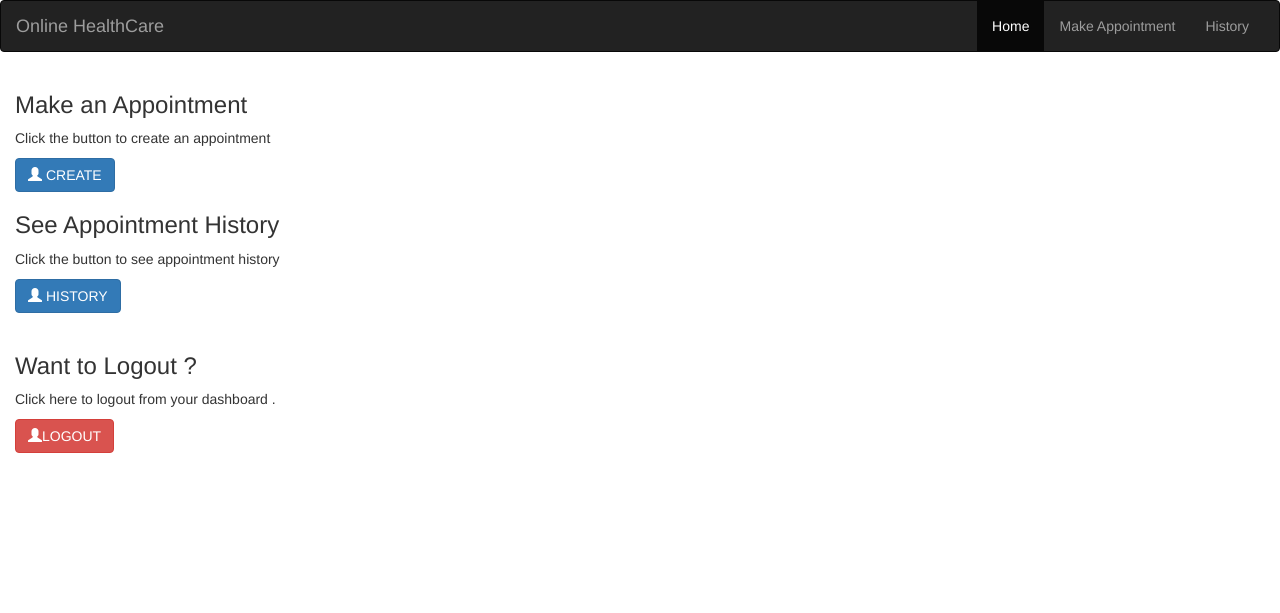
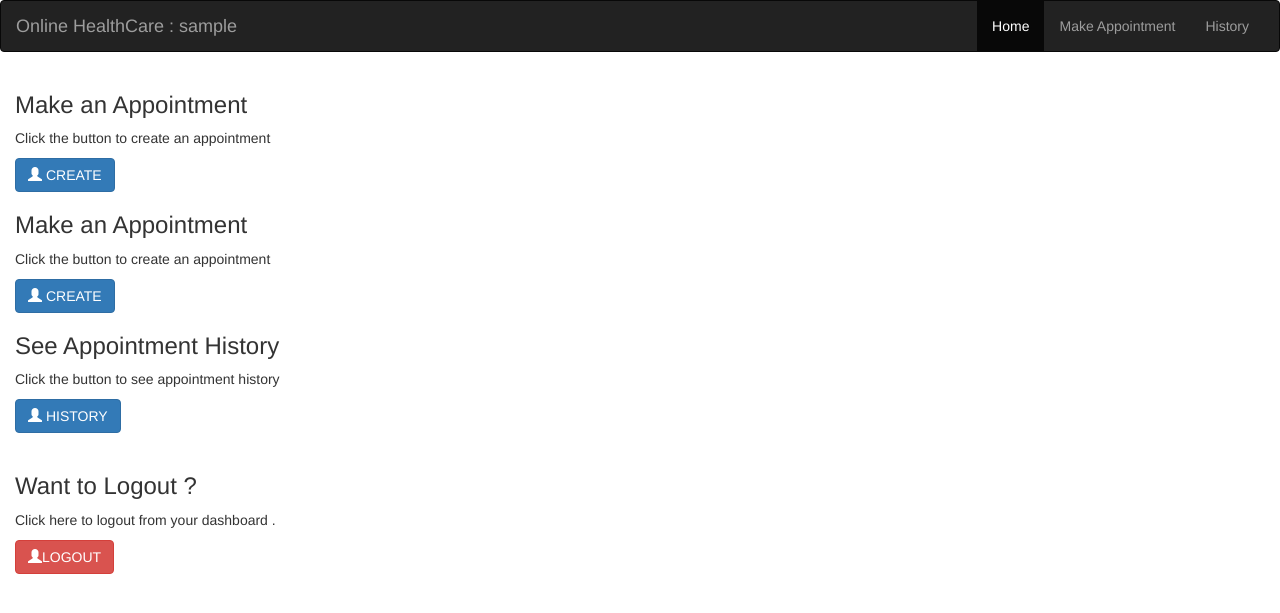
Before and after one commit to crazyadeveloper/HealthcareManagement, a Flask app: template templates/pdashboard.html in a window 1280 px wide. Shown: the top 613 px of the page. Run offline with Flask 2, Linux system fonts and the light colour scheme; the template is opened without the code that fills it: most values are stand-ins (such as "Sample title", 1, 10 or a date in 2020); some libraries are stand-ins or nearby versions.

Commit message:
Update pdashboard.html

```diff
--- a/templates/pdashboard.html
+++ b/templates/pdashboard.html
@@ -1,7 +1,7 @@
 <!DOCTYPE html>
 <html lang="en">
 <head>
-  <title>Health Care Management</title>
+  <title>Health Care Management  </title>
   <meta charset="utf-8">
   <meta name="viewport" content="width=device-width, initial-scale=1">
   <link rel="stylesheet" href="https://maxcdn.bootstrapcdn.com/bootstrap/3.4.1/css/bootstrap.min.css">
@@ -18,7 +18,7 @@
         <span class="icon-bar"></span>
         <span class="icon-bar"></span>
       </button>
-      <a class="navbar-brand" href="#">Online HealthCare</a>
+      <a class="navbar-brand" href="#">Online HealthCare : {{ username }}</a>
     </div>
     <div class="collapse navbar-collapse" id="myNavbar">
       <ul class="nav navbar-nav navbar-right">
@@ -29,6 +29,15 @@
     </div>
   </div>
 </nav>
+
+
+<div class="Patient container-fluid">
+  <h3>Make an Appointment</h3>
+  <p>Click the button to create an appointment</p>
+  <div>
+	<a href="/makeappt/{{ username }}"> <button type="button" class="btn btn-primary"><span class="glyphicon glyphicon-user"></span> CREATE</button> </a>
+  </div>
+</div>
 
 
 <div class="Patient container-fluid">
```
